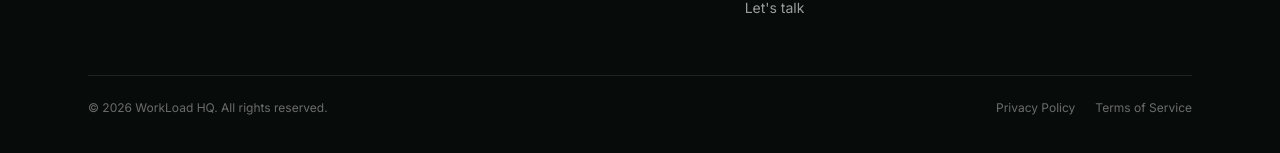
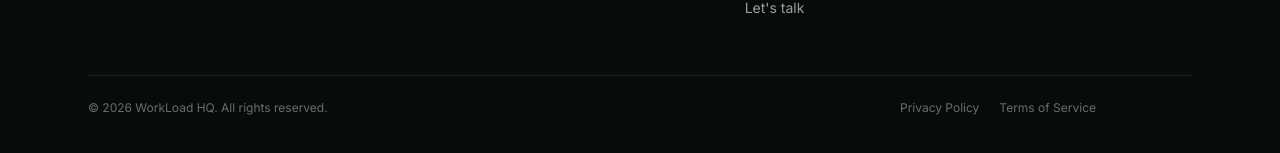
Before and after one commit to alfredulu/workload-hq, a Next.js app: page /portfolio in a window 1280 px wide. Shown: the part 6744-6897 px from the top of the page. Built offline with nearby package versions, Linux system fonts and the light colour scheme.

Commit message:
Fix WhatsApp bubble stealing clicks from the footer legal links
The fixed bubble sat on top of the Privacy Policy and Terms links at
narrower widths. Its wrapper is now click-transparent (only the button
itself is clickable) and the footer bottom bar keeps clear of the
floating-button corner.

```diff
--- a/components/FloatingWhatsApp.tsx
+++ b/components/FloatingWhatsApp.tsx
@@ -4,8 +4,8 @@ import { FaWhatsapp } from "react-icons/fa";
 
 export default function FloatingWhatsApp() {
   return (
-    <div className="group fixed bottom-5 right-5 z-50 flex items-center gap-3">
-      <span className="pointer-events-none rounded-full bg-ink px-3 py-1.5 text-xs font-medium text-white opacity-0 shadow-lg transition-opacity duration-200 group-hover:opacity-100">
+    <div className="group pointer-events-none fixed bottom-5 right-5 z-50 flex items-center gap-3">
+      <span className="rounded-full bg-ink px-3 py-1.5 text-xs font-medium text-white opacity-0 shadow-lg transition-opacity duration-200 group-hover:opacity-100">
         Chat with us
       </span>
       <a
@@ -13,7 +13,7 @@ export default function FloatingWhatsApp() {
         target="_blank"
         rel="noopener noreferrer"
         aria-label="Chat on WhatsApp"
-        className="flex h-13 w-13 items-center justify-center rounded-full bg-emerald-500 text-white shadow-lg shadow-emerald-900/30 transition-all duration-200 hover:scale-105 hover:bg-emerald-600"
+        className="pointer-events-auto flex h-13 w-13 items-center justify-center rounded-full bg-emerald-500 text-white shadow-lg shadow-emerald-900/30 transition-all duration-200 hover:scale-105 hover:bg-emerald-600"
       >
         <FaWhatsapp size={26} />
       </a>
--- a/components/Footer.tsx
+++ b/components/Footer.tsx
@@ -105,7 +105,8 @@ export default function Footer() {
           </div>
         </div>
 
-        <div className="mt-14 flex flex-col gap-3 border-t border-white/10 pt-6 sm:flex-row sm:items-center sm:justify-between">
+        {/* keep the legal links clear of the floating buttons bottom-right */}
+        <div className="mt-14 flex flex-col gap-3 border-t border-white/10 pt-6 sm:flex-row sm:items-center sm:justify-between sm:pr-24">
           <p className="text-xs text-white/40">
             &copy; 2026 WorkLoad HQ. All rights reserved.
           </p>
```
